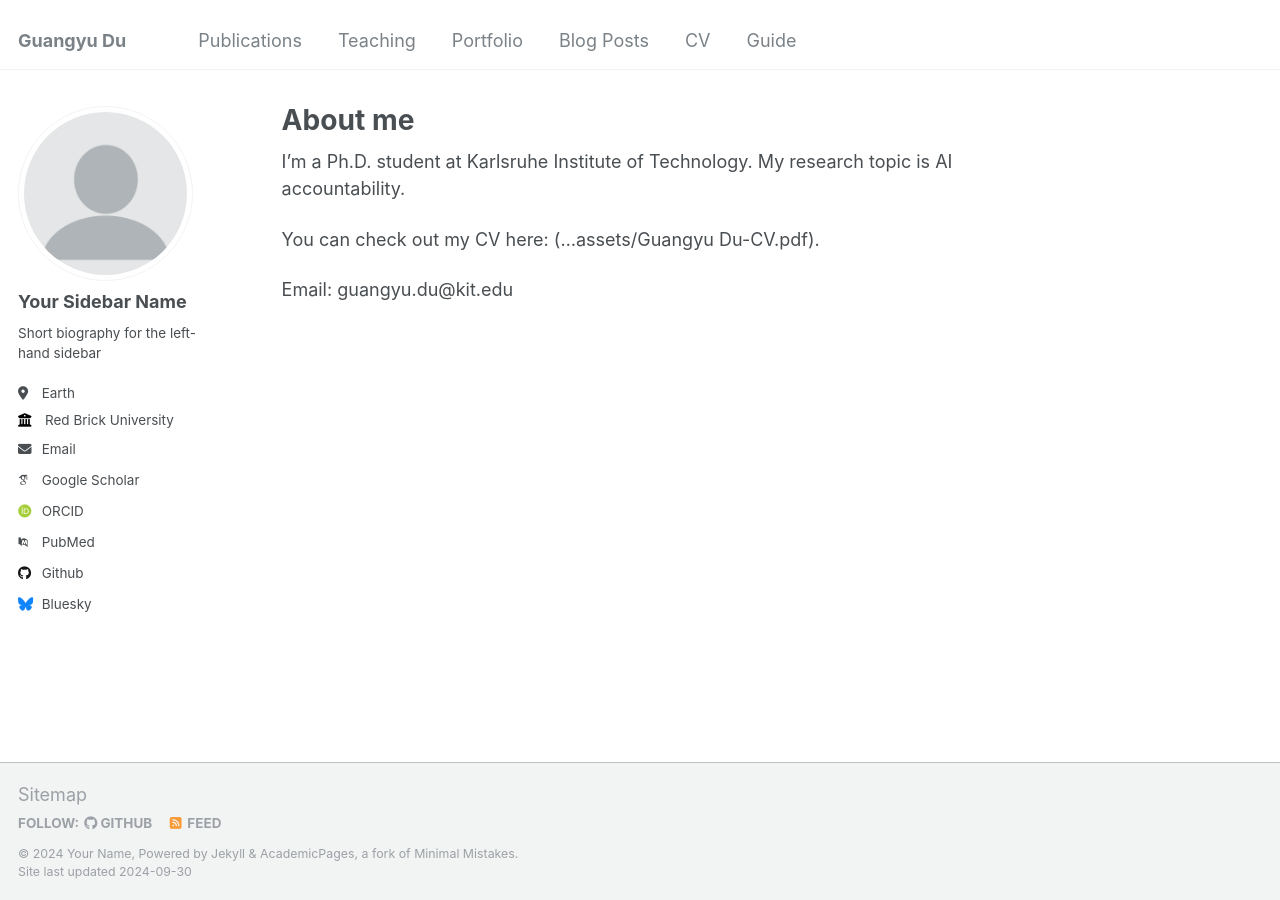
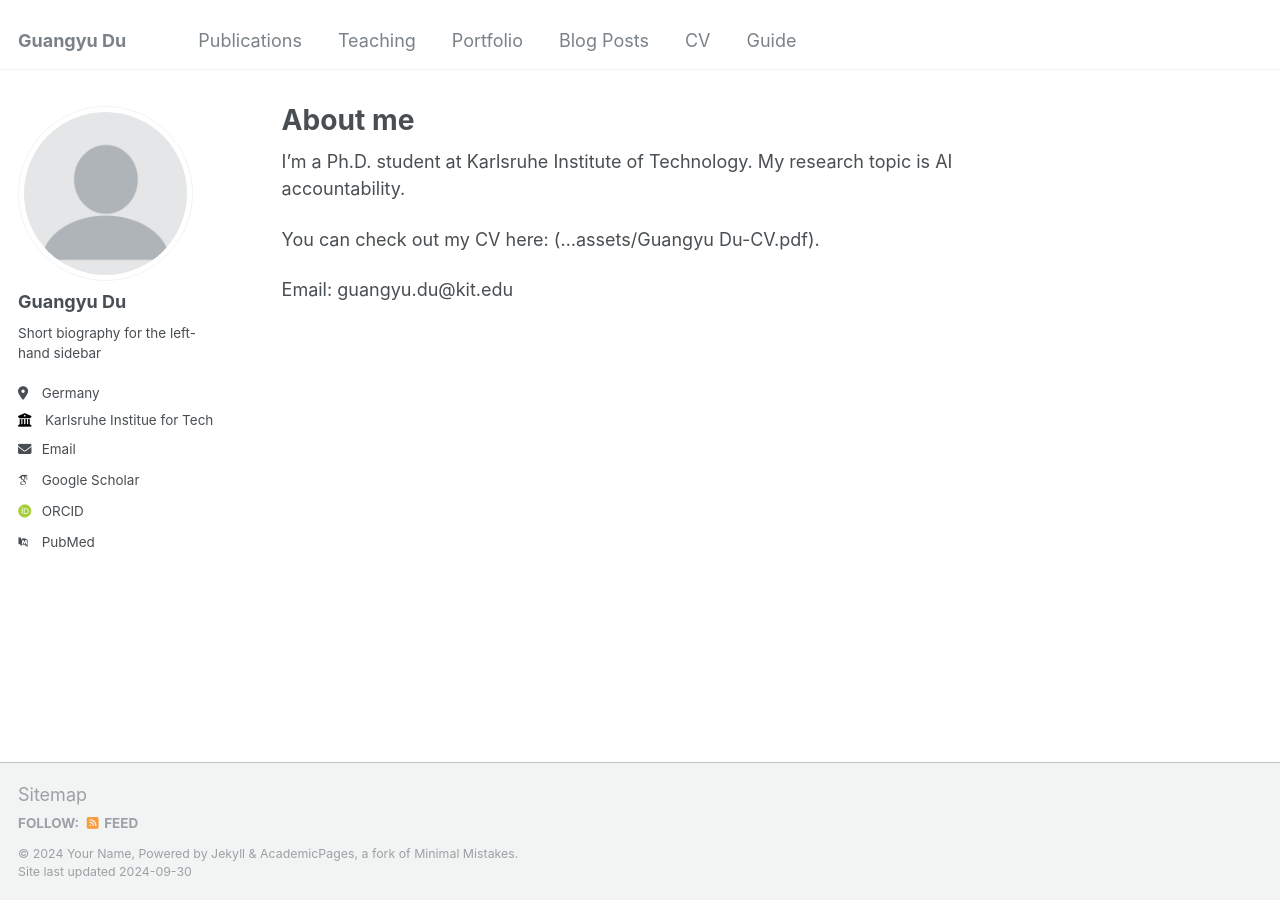
Before and after one commit to evaeins/evaeins.github.io, a Jekyll site: the page built from _pages/about.md, in a window 1280 px wide. Built offline with Jekyll 4.4.1, drawn with Linux system fonts in a browser that asks for light colours; some web fonts are replaced.

Commit message:
_config.yml

```diff
--- a/_config.yml
+++ b/_config.yml
@@ -12,7 +12,7 @@ title                    : "Guangyu Du"
 title_separator          : "-"
 name                     : &name "Your Name"
 description              : &description "personal description"
-url                      : https://academicpages.github.io # the base hostname & protocol for your site e.g. "https://mmistakes.github.io"
+url                      : https://evaeins.github.io/ # the base hostname & protocol for your site e.g. "https://mmistakes.github.io"
 baseurl                  : "" # the subpath of your site, e.g. "/blog"
 repository               : "academicpages/academicpages.github.io"
 
@@ -22,13 +22,13 @@ repository               : "academicpages/academicpages.github.io"
 author:
   # Biographic information
   avatar           : "profile.png"
-  name             : "Your Sidebar Name"
+  name             : "Guangyu Du"
   pronouns         : # example: "she/her"
   bio              : "Short biography for the left-hand sidebar"
-  location         : "Earth"
-  employer         : "Red Brick University"
+  location         : "Germany"
+  employer         : "Karlsruhe Institue for Technology"
   uri              : # URL
-  email            : "none@example.org"
+  email            : "guangyu.du@kit.edu"
 
   # Academic websites
   arxiv            : # URL - Update with the correct link to your profile
@@ -40,18 +40,18 @@ author:
   researchgate     : # URL
 
   # Repositories and software development
-  bitbucket        : # Username - Update with your username on the site
-  codepen          : # Username
-  dribbble         : # Username
-  github           : "academicpages"
-  kaggle           : # Username
-  stackoverflow    : # User number or user number and name (i.e., use "1" or "1/jeff-atwood")
+ # bitbucket        : # Username - Update with your username on the site
+  #codepen          : # Username
+  #dribbble         : # Username
+  #github           : "academicpages"
+  #kaggle           : # Username
+  #stackoverflow    : # User number or user number and name (i.e., use "1" or "1/jeff-atwood")
 
   # Social media
-  bluesky          : "bsky.app" # Replace this with you Bluesky username
-  facebook         : # Username
-  flickr           : # Username
-  foursquare       : # Username
+  #bluesky          : "bsky.app" # Replace this with you Bluesky username
+  #facebook         : # Username
+  #flickr           : # Username
+  #foursquare       : # Username
   goodreads        : # Username
   google_plus      : # Username
   keybase          : # Username
```
